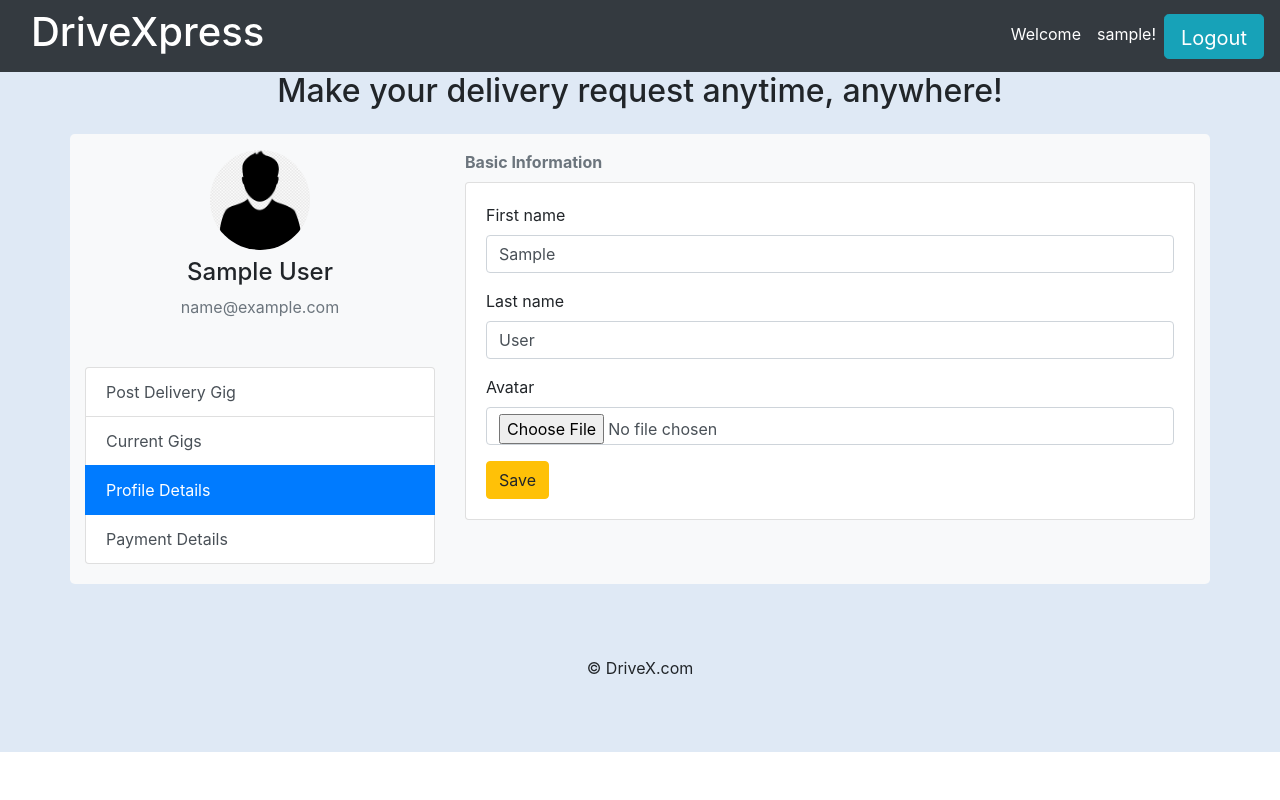
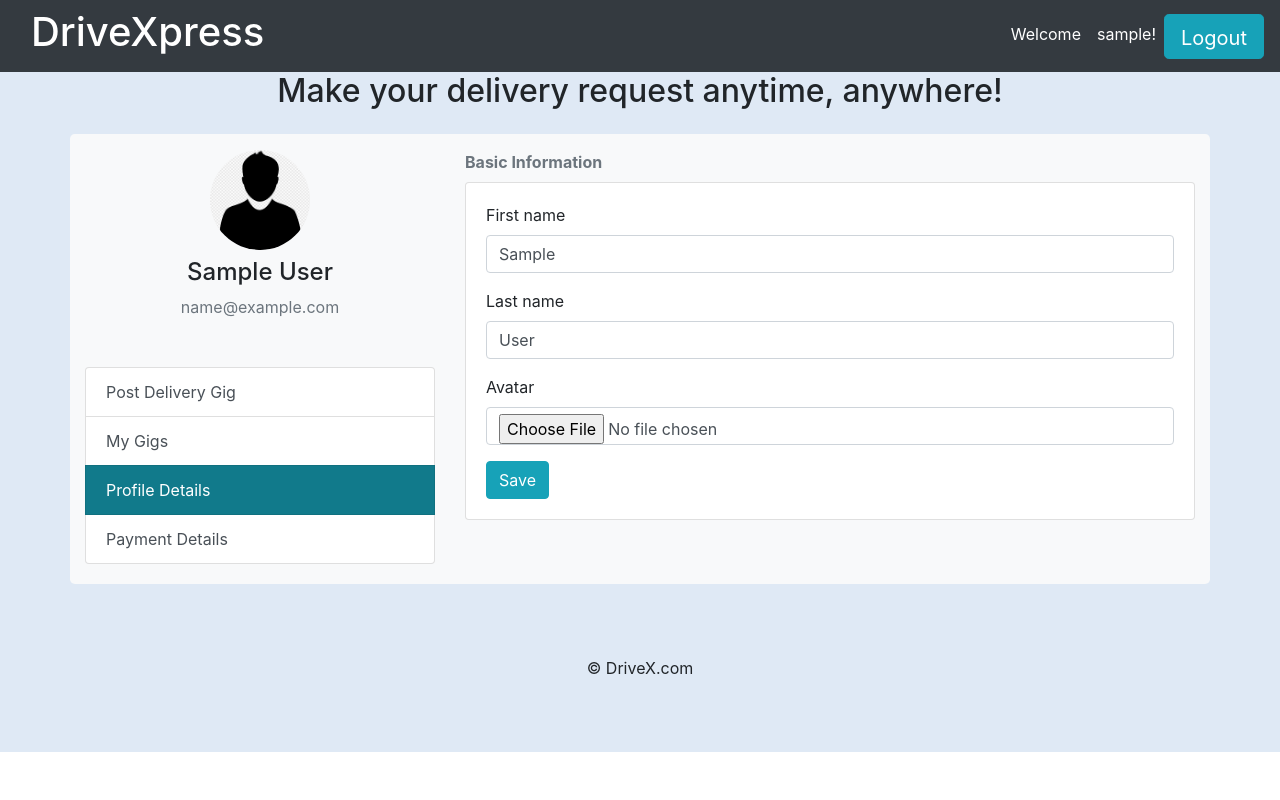
Before and after one commit to VictorOdongo/Project-Logistics, a Django app: page /customer/profile/ in a window 1280 px wide. Run offline with Django 4.2, Linux system fonts and the light colour scheme; the visitor is signed in with stand-in values (Sample User, id 1); data comes from the database, SQL or seed files in the repository; data that the repository does not hold is empty; some libraries are stand-ins or nearby versions.

Commit message:
my delivery gigs/jobs

```diff
--- /dev/null
+++ b/customer/templates/customer/jobs.html
@@ -0,0 +1,6 @@
+{% extends 'customer/sendgig.html' %}
+
+{% block main %}
+My Delivery Gigs
+
+{% endblock %}
--- a/customer/templates/customer/profile.html
+++ b/customer/templates/customer/profile.html
@@ -11,7 +11,7 @@
        {% bootstrap_form user_form %}
        {% bootstrap_form customer_form %}
       <input type="hidden" name="action" value="update_profile" />
-      <button type="submit" class="btn btn-warning">Save</button>
+      <button type="submit" class="btn btn-info">Save</button>
     </form>
   </div>
 </div>
--- a/customer/templates/customer/sendgig.html
+++ b/customer/templates/customer/sendgig.html
@@ -73,10 +75,10 @@
             </div>
 
             <ul class="list-group mt-5">
-              <a href="{% url 'customer:create_gig' %}" class="list-group-item list-group-item-action {% if request.path == create_gig_url %}active{% endif %}">Post Delivery Gig</a>
-              <a href="#" class="list-group-item list-group-item-action">Current Gigs</a>
-              <a href="{% url 'customer:profile' %}" class="list-group-item list-group-item-action {% if request.path == profile_url %}active{% endif %}">Profile Details</a>
-              <a href="{% url 'customer:payment_method' %}" class="list-group-item list-group-item-action {% if request.path == payment_method_url %}active{% endif %}">Payment Details</a>
+              <a href="{% url 'customer:create_gig' %}" class="list-group-item list-group-item-action {% if request.path == create_gig_url %}active btn-info{% endif %}">Post Delivery Gig</a>
+              <a href="{% url 'customer:current_jobs' %}" class="list-group-item list-group-item-action {% if request.path == current_jobs_url or request.path == archived_jobs_url %}active btn-info{% endif %}">My Gigs</a>
+              <a href="{% url 'customer:profile' %}" class="list-group-item list-group-item-action {% if request.path == profile_url %}active btn-info{% endif %}">Profile Details</a>
+              <a href="{% url 'customer:payment_method' %}" class="list-group-item list-group-item-action {% if request.path == payment_method_url %}active btn-info{% endif %}">Payment Details</a>
             </ul>
 
           </div>
--- a/customer/urls.py
+++ b/customer/urls.py
@@ -10,6 +10,9 @@ urlpatterns = [
     path('profile/', views.profile_page, name="profile"),
     path('payment_method/', views.payment_method, name="payment_method"),
     path('create_gig/', views.create_gig, name="create_gig"),
+
+    path('jobs/current/', views.current_jobs, name="current_jobs"),
+    path('jobs/archived/', views.archived_jobs, name="archived_jobs"),
 ]
 
 if settings.DEBUG:
--- a/customer/views.py
+++ b/customer/views.py
@@ -67,6 +67,7 @@ def profile_page(request):
 
 
     # Job posting
+
 @login_required(login_url="/sender-login/")
 def create_gig(request):
     current_customer =request.user.personal
@@ -152,8 +153,8 @@ def create_gig(request):
     #Determine the current step
     if not creating_job:
         current_step = 1
-    # elif creating_job.delivery_name:
-    #     current_step = 4
+    elif creating_job.delivery_name:
+        current_step = 4
     elif creating_job.pickup_name:
         current_step = 3
     else:
@@ -171,6 +172,36 @@ def create_gig(request):
 
 
     # Payment method
+
 @login_required(login_url="/sender-login/")
 def payment_method(request):
     return render(request, 'customer/payment_method.html')
+
+@login_required(login_url="/sender-login/")
+def current_jobs(request):
+    jobs =Job.objects.filter(
+        customer=request.user.personal,
+         status__in=[
+            Job.PROCESSING_STATUS,
+            Job.PICKING_STATUS,
+            Job.DELIVERING_STATUS
+        ]
+    )
+
+    return render(request, 'customer/jobs.html', {
+        "jobs": jobs
+    })
+
+@login_required(login_url="/sender-login/")
+def archived_jobs(request):
+    jobs =Job.objects.filter(
+        customer=request.user.customer,
+        status_in=[
+            Job.COMPLETED_STATUS,
+            Job.CANCELLED_STATUS
+        ]
+    )
+
+    return render(request, 'customer/jobs.html', {
+        "jobs": jobs
+    })
```
Also changed, not shown: other parts of customer/templates/customer/sendgig.html (+2 -0 lines), customer/models.py (+4 -4 lines).
